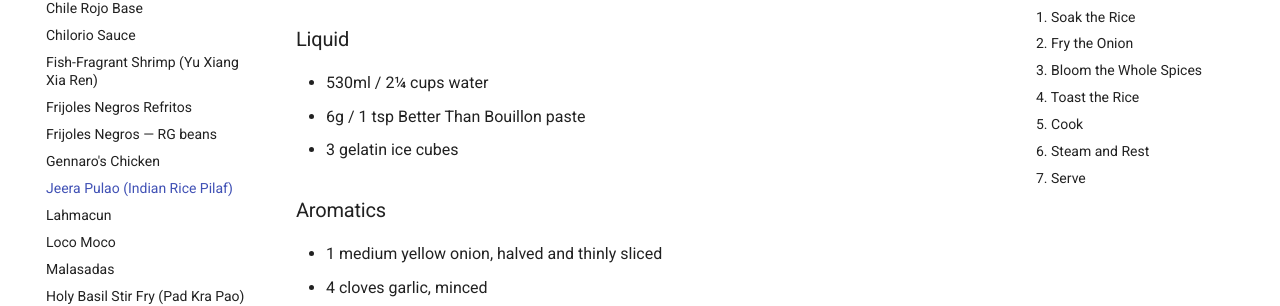
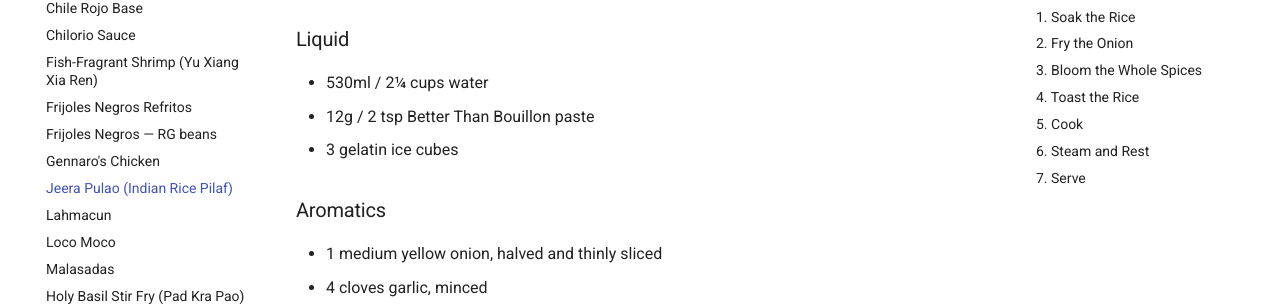
Before and after one commit to normanj9/recipes, an MkDocs documentation site: the page built from docs/recipes/jeera-pulao.md, in a window 1280 px wide and 900 px high. Shown: the part 310-616 px from the top of the window. Built offline with MkDocs 1.6.1 and Material for MkDocs 9.7.7, drawn with Linux system fonts in a browser that asks for light colours; comment, search, counter and statistics services are not loaded.

Commit message:
Update jeera-pulao.md

```diff
--- a/docs/recipes/jeera-pulao.md
+++ b/docs/recipes/jeera-pulao.md
@@ -7,7 +7,7 @@
 
 ### Liquid
 - 530ml / 2¼ cups water
-- 6g / 1 tsp Better Than Bouillon paste
+- 12g / 2 tsp Better Than Bouillon paste
 - 3 gelatin ice cubes
 
 ### Aromatics
```
